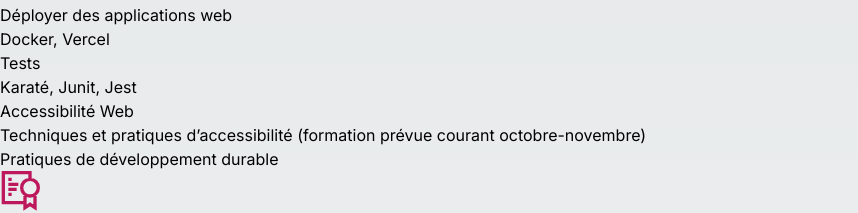
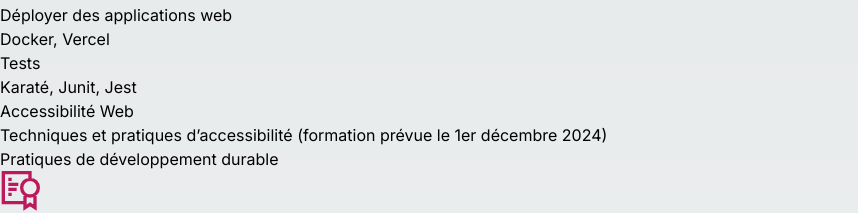
Before and after one commit to PriscilliaAmmeux/my_portfolio, a Next.js app: page /about in a window 1280 px wide. Shown: the part 1601-1814 px from the top of the page, without its empty margins (0-858 px from the left). Built offline with nearby package versions, Linux system fonts and the light colour scheme; a web font is replaced by a local one.

Commit message:
update date

```diff
--- a/src/app/ui/skillsTechnical/skillsTechnical.tsx
+++ b/src/app/ui/skillsTechnical/skillsTechnical.tsx
@@ -41,8 +41,8 @@ export default function SkillsTechnical() {
         <SkillSection title="Tests">Karaté, Junit, Jest</SkillSection>
 
         <SkillSection title="Accessibilité Web">
-          Techniques et pratiques d’accessibilité (formation prévue courant
-          octobre-novembre)
+          Techniques et pratiques d’accessibilité (formation prévue le 1er
+          décembre 2024)
         </SkillSection>
 
         <SkillSection title="Pratiques de développement durable"></SkillSection>
```
